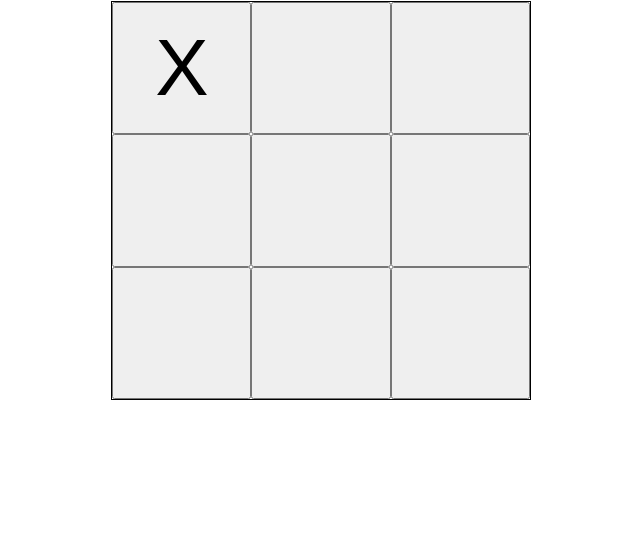
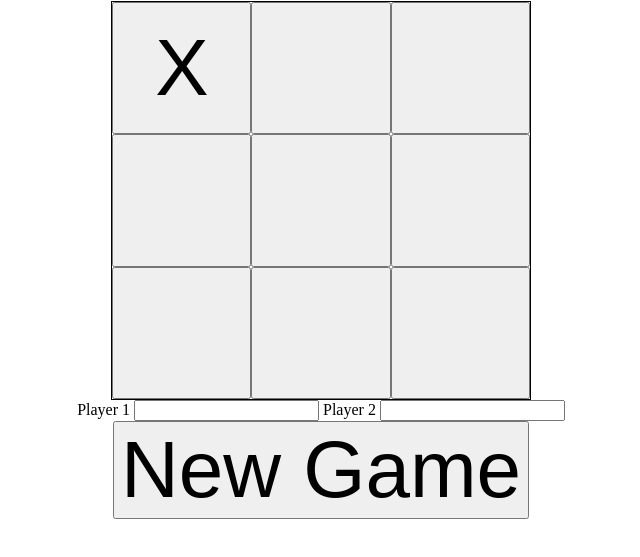
Before and after one commit to TMNTony/tic-tac-toe, a website: page index.html in a window 1280 px wide. Both pictures are taken after a click on the button 500 px from the left and 155 px from the top of the page. Shown: the part 87-644 px from the top of the page, without its empty margins (319-959 px from the left). Drawn offline with Linux system fonts and the light colour scheme.

Commit message:
Add reset button functionality

```diff
--- a/index.html
+++ b/index.html
@@ -21,6 +21,12 @@
         <button data-index="7"></button>
         <button data-index="8"></button>
     </div>
-
+    <div class="players">
+        <label for="player1Name">Player 1</label>
+        <input type="text" id="player1Name" class="active">
+        <label for="player2Name">Player 2</label>
+        <input type="text" id="player2Name">
+    </div>
+    <button id="reset">New Game</button>
 </body>
 </html>
--- a/script.js
+++ b/script.js
@@ -1,15 +1,32 @@
 document.addEventListener("DOMContentLoaded", () => {
-  const gameBoard = ["", "", "", "", "", "", "", "", ""];
+  let gameBoard = ["", "", "", "", "", "", "", "", ""];
   const btn = document.querySelectorAll("button");
+  let currentPlayer = "X";
+  let winnerDeclared = false;
+  const player1 = document.getElementById("player1Name");
+  const player2 = document.getElementById("player2Name");
+  const reset = document.getElementById("reset");
+
+  reset.addEventListener("click", (event) => {
+    gameBoard = ["", "", "", "", "", "", "", "", ""];
+  });
 
   function handleClick(event) {
+    if (winnerDeclared) {
+      return;
+    }
+
     const clickedButton = event.target;
     const index = clickedButton.getAttribute("data-index");
     if (gameBoard[index] !== "") {
       return;
     }
 
-    gameBoard[index] = "X";
+    gameBoard[index] = currentPlayer;
+    currentPlayer = currentPlayer === "X" ? "O" : "X";
+
+    player1.classList.toggle("active");
+    player2.classList.toggle("active");
   }
 
   function declareWinner(player) {
@@ -29,22 +46,23 @@ document.addEventListener("DOMContentLoaded", () => {
       return gameBoard[a] === player && gameBoard[b] === player && gameBoard[c] === player;
     });
 
-    return winnerPattern ? "You win!" : null;
+    return winnerPattern ? `${player} win!` : null;
   }
 
   btn.forEach((button) => {
     button.addEventListener("click", (event) => {
       handleClick(event);
       for (let i = 0; i < btn.length; i++) {
-        btn[i].innerHTML = gameBoard[i];
+        if (btn[i].id !== "reset") {
+          btn[i].innerHTML = gameBoard[i];
+        }
       }
       const winner = declareWinner("X") || declareWinner("O");
       const isTie = gameBoard.every((cell) => cell !== "") && !winner;
-      if (winner) {
+      if (winner || isTie) {
+        winnerDeclared = true;
+        console.log(winner || "It's a tie!");
         btn.forEach((button) => button.removeEventListener("click", handleClick));
-      }
-      if (winner || isTie) {
-        console.log(winner || "It's a tie!");
       }
     });
   });
```
